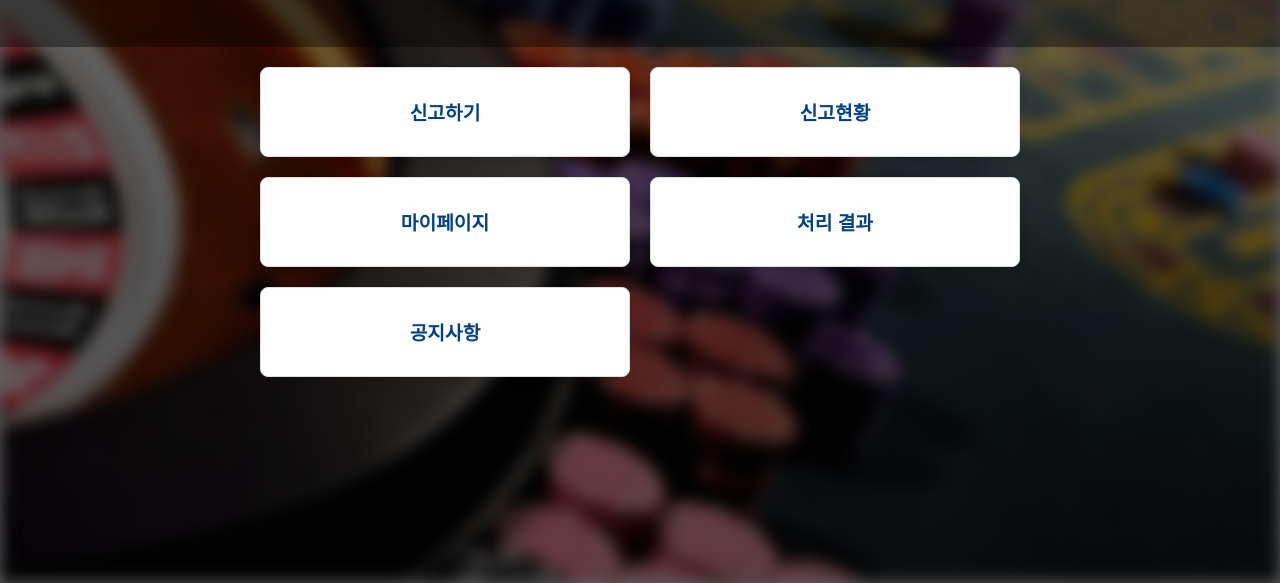
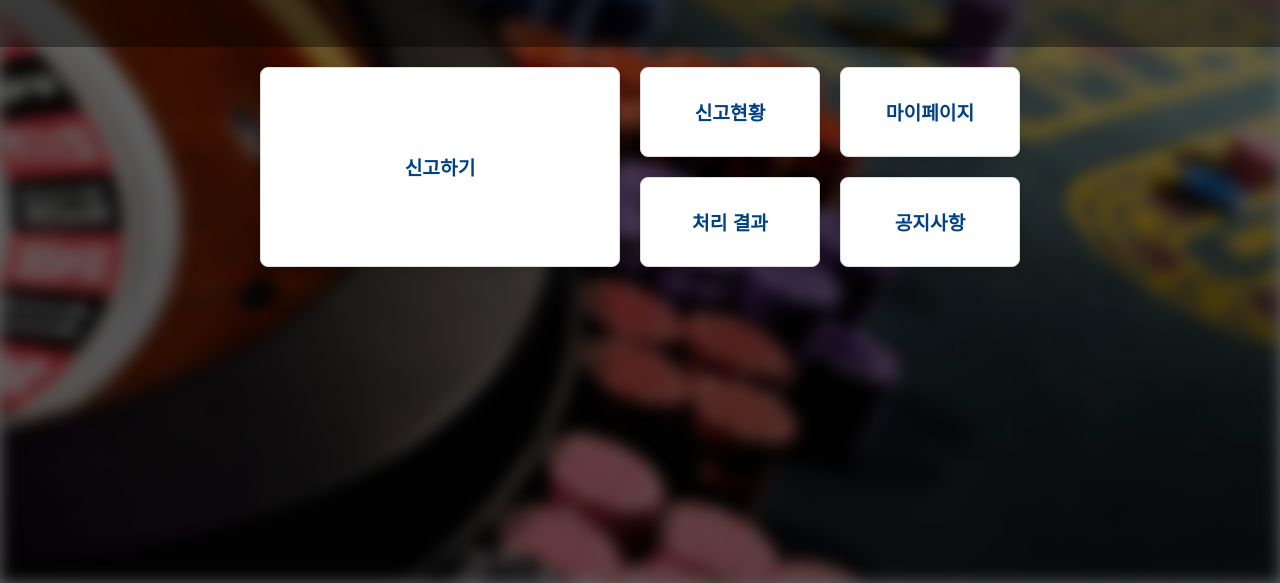
Before and after one commit to syseo-kr/report, a plain HTML site: page index.html in a window 1280 px wide. Shown: the part 217-800 px from the top of the page. Drawn offline with Linux system fonts and the light colour scheme.

Commit message:
Update index.html

```diff
--- a/index.html
+++ b/index.html
@@ -104,13 +104,15 @@
         /* Main menu grid */
         .menu-grid {
             display: grid;
-            grid-template-columns: repeat(2, 1fr);
+            grid-template-columns: 2fr 1fr 1fr;
+            grid-template-rows: 1fr 1fr;
             gap: 20px;
             max-width: 800px;
             width: 100%;
             padding: 20px;
         }
 
+        /* Menu items */
         .menu-item {
             background-color: #ffffff;
             border: 1px solid #ddd;
@@ -122,11 +124,40 @@
             box-shadow: 0 4px 8px rgba(0, 0, 0, 0.1);
             transition: transform 0.3s ease, background-color 0.3s ease;
             color: #004085;
+            display: flex;
+            align-items: center;
+            justify-content: center;
         }
 
         .menu-item:hover {
             background-color: #e2e6ea;
             transform: translateY(-5px);
+        }
+
+        /* Specific styles for layout */
+        .menu-item.report {
+            grid-column: 1 / 2;
+            grid-row: 1 / 3;
+        }
+
+        .menu-item.status {
+            grid-column: 2 / 3;
+            grid-row: 1 / 2;
+        }
+
+        .menu-item.mypage {
+            grid-column: 3 / 4;
+            grid-row: 1 / 2;
+        }
+
+        .menu-item.result {
+            grid-column: 2 / 3;
+            grid-row: 2 / 3;
+        }
+
+        .menu-item.notice {
+            grid-column: 3 / 4;
+            grid-row: 2 / 3;
         }
     </style>
 </head>
@@ -153,11 +184,11 @@
 </div>
 
 <div class="menu-grid">
-    <div class="menu-item">신고하기</div>
-    <div class="menu-item">신고현황</div>
-    <div class="menu-item">마이페이지</div>
-    <div class="menu-item">처리 결과</div>
-    <div class="menu-item">공지사항</div>
+    <div class="menu-item report">신고하기</div>
+    <div class="menu-item status">신고현황</div>
+    <div class="menu-item mypage">마이페이지</div>
+    <div class="menu-item result">처리 결과</div>
+    <div class="menu-item notice">공지사항</div>
 </div>
 
 </body>
```
